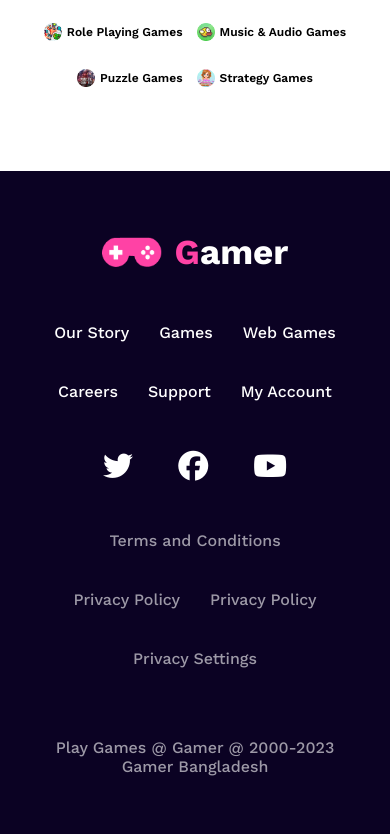
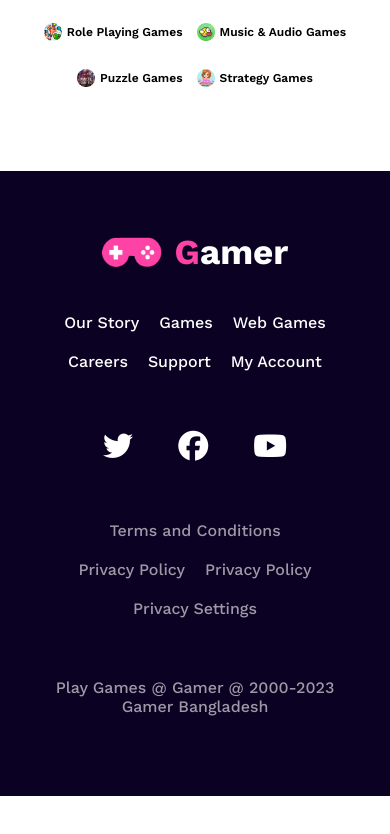
Before and after one commit to mdrifatul/gamer-zone, a plain HTML site: page index.html in a window 390 px wide. Shown: the part 3823-4657 px from the top of the page. After the commit the page ends 4619 px from the top, so only its background shows below. Drawn offline with nearby package versions, Linux system fonts and the light colour scheme.

Commit message:
responsive

```diff
--- a/style.css
+++ b/style.css
@@ -230,7 +230,7 @@ footer {
   background-color: var(--deep-purple);
   color: white;
   text-align: center;
-  padding: 50px 0px 100px 50px;
+  padding: 50px 50px 80px 50px;
 }
 .footer-games {
   width: 50%;
@@ -242,14 +242,19 @@ footer {
   align-items: center;
   padding: 30px;
 }
+
 .footer-description,
 .privacy-setting {
   display: flex;
   justify-content: center;
   align-items: center;
 }
-.footer-description p,
+.footer-description {
+}
 .privacy-setting p,
+.footer-description p {
+  padding: 10px 10px;
+}
 .copy-right {
   padding: 20px 15px;
 }
@@ -260,6 +265,7 @@ footer {
 .social-media i {
   font-size: 30px;
   padding: 0px 20px;
+  margin: 20px 0px;
 }
 
 /* footer css end */
```
